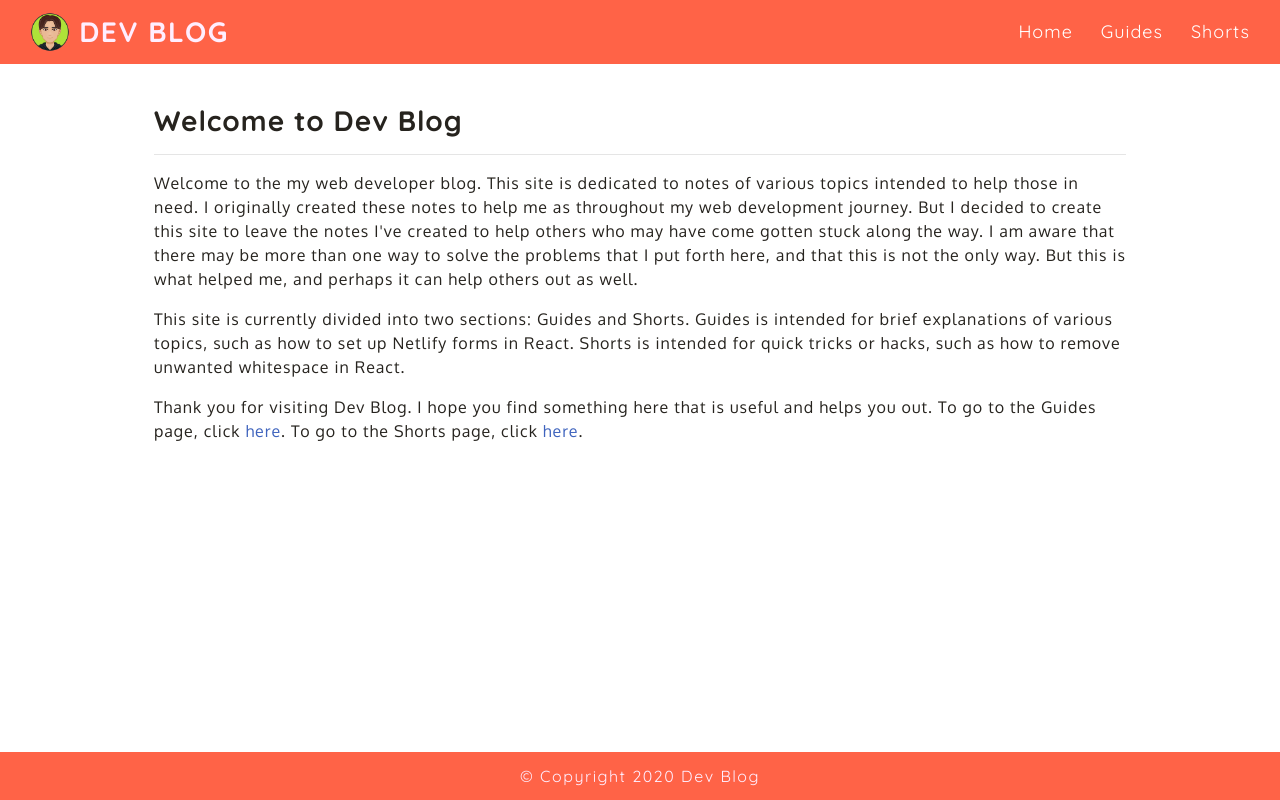
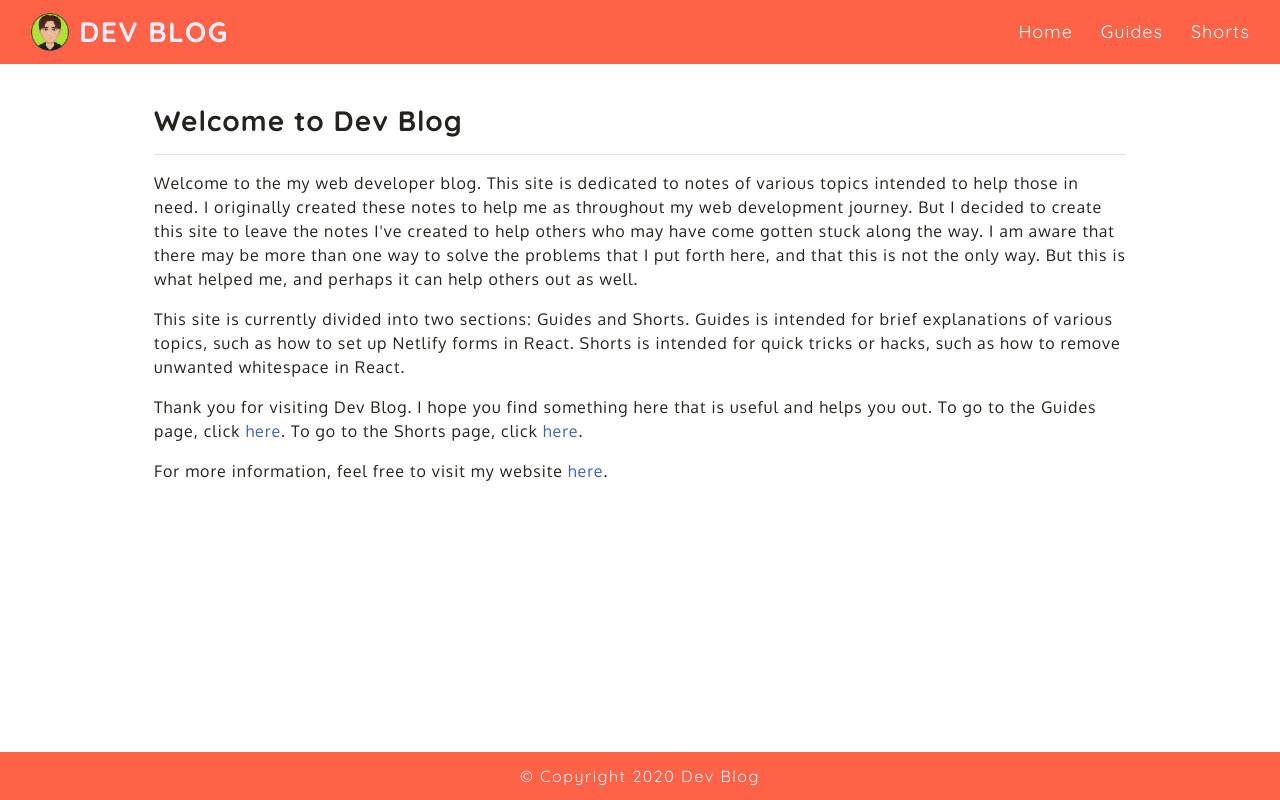
Before and after one commit to answebdev/dev-blog, a React (Create React App) app: page /home in a window 1280 px wide. Built offline with nearby package versions, Linux system fonts and the light colour scheme; the HTML template or start-up script is replaced by a standard one.

Commit message:
added portfolio website link

```diff
--- a/src/components/pages/Home.js
+++ b/src/components/pages/Home.js
@@ -49,6 +49,18 @@ const Home = () => {
                 </a>
                 <span style={{ marginLeft: '-10px' }}>.</span>
               </p>
+              <p>
+                For more information, feel free to visit my website
+                <a
+                  className='click'
+                  href='https://adolfschmuck.com/'
+                  rel='noopener noreferrer'
+                  target='_blank'
+                >
+                  <span style={{ marginLeft: '-10px' }}> here</span>
+                </a>
+                <span style={{ marginLeft: '-10px' }}>.</span>
+              </p>
             </Col>
           </Row>
         </div>
```
